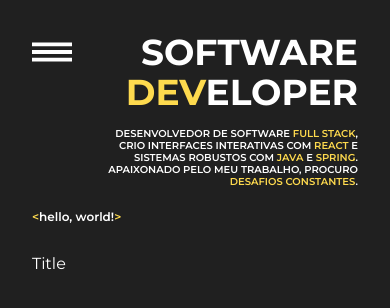
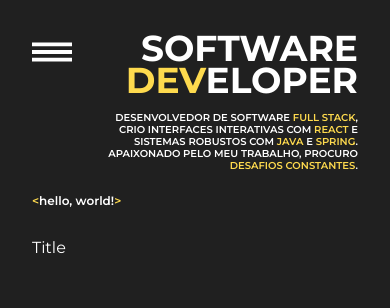
Before and after one commit to gguilhermelopes/guilherme-lopes-portfolio, a Next.js app: page /main in a window 390 px wide. Shown: the top 308 px of the page. Built offline with nearby package versions, Linux system fonts and the light colour scheme.

Commit message:
fix: fix line height

```diff
--- a/src/components/header/Presentation.tsx
+++ b/src/components/header/Presentation.tsx
@@ -1,7 +1,7 @@
 const Presentation = () => {
   return (
     <div className="max-w-full lg:max-w-[380px] text-right">
-      <h1 className="font-bold text-4xl md:text-5xl lg:text-6xl">
+      <h1 className="font-bold leading-8 md:leading-none text-4xl md:text-5xl lg:text-6xl">
         Software
         <br />
         <span className="text-primary100">Dev</span>eloper
```
